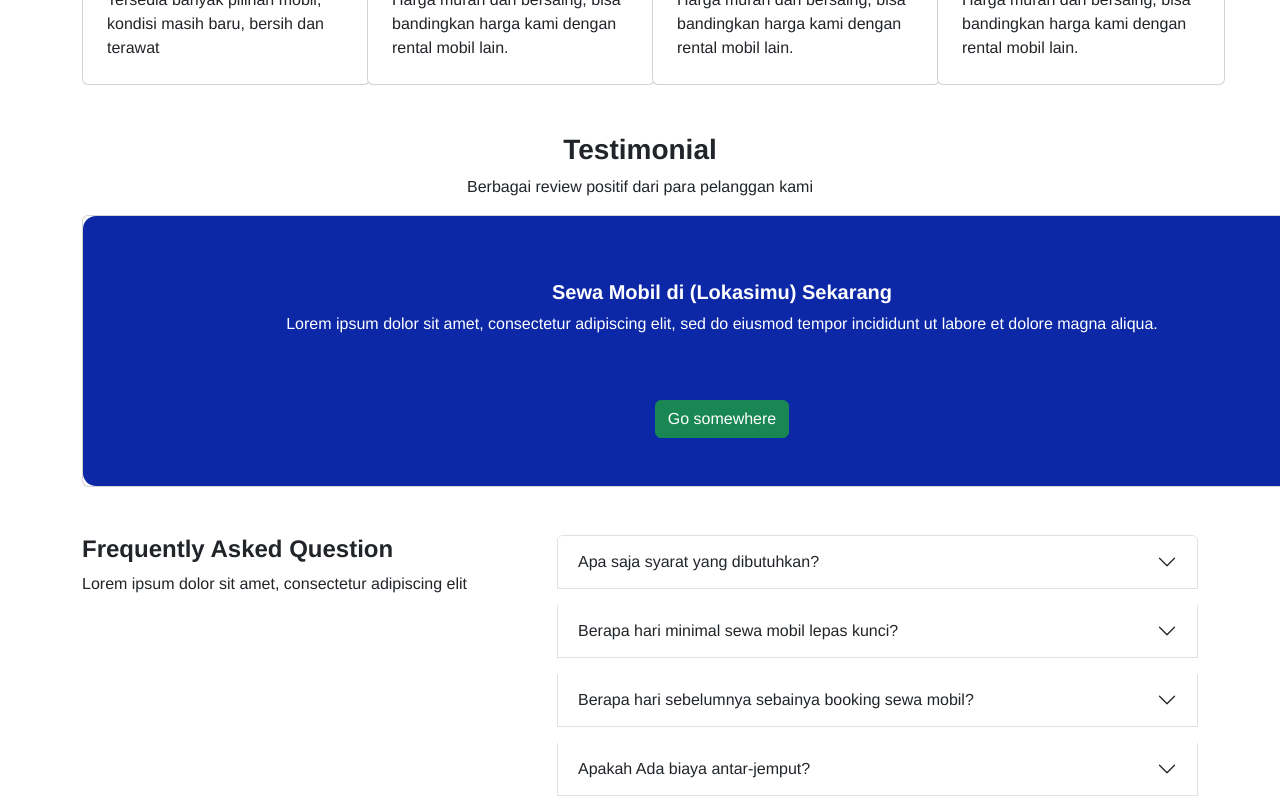
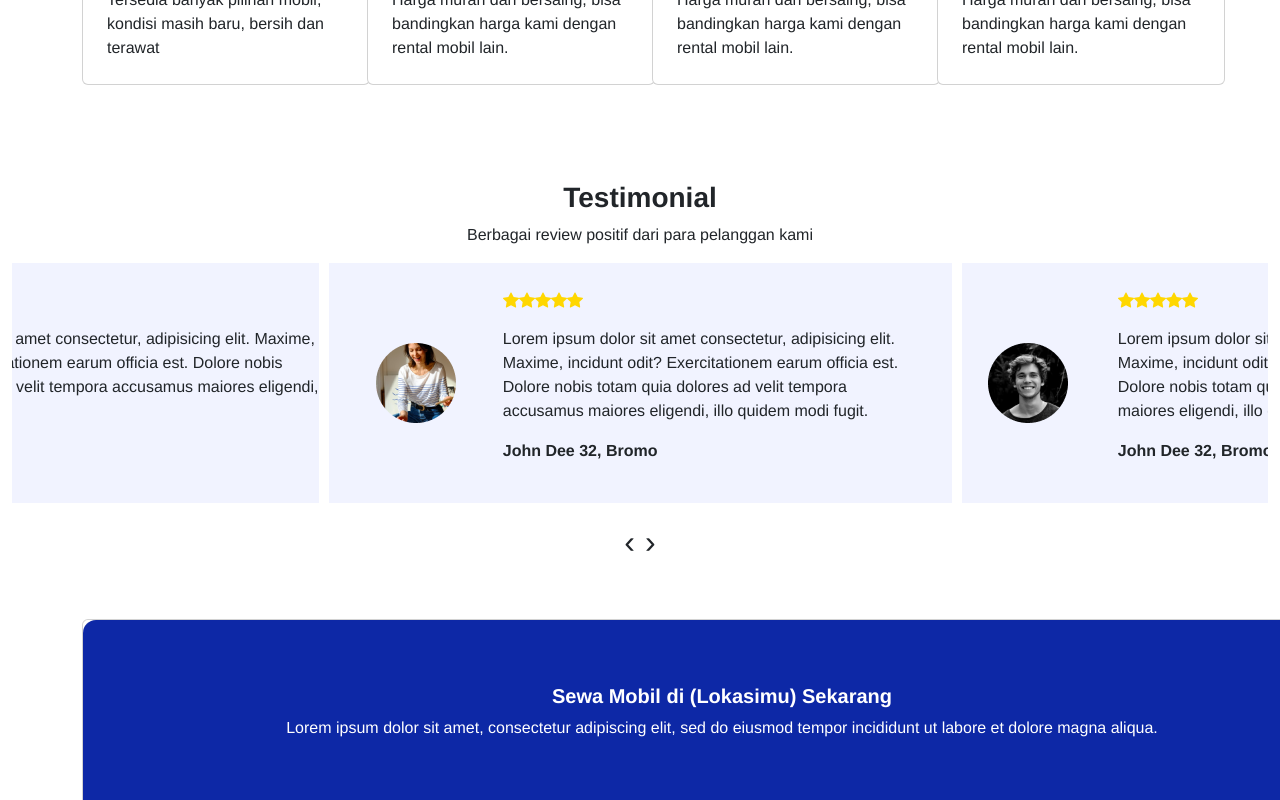
Before and after one commit to SyahriRhamadhan/Challange-7, a React (Create React App) app: page / in a window 1280 px wide. Shown: the part 1460-2260 px from the top of the page. Built offline with nearby package versions, Linux system fonts and the light colour scheme.

Commit message:
fixed caraousel

```diff
--- a/public/index.html
+++ b/public/index.html
@@ -27,6 +27,8 @@
     <script src="https://unpkg.com/feather-icons"></script>
     <link rel="stylesheet" href="https://cdn.jsdelivr.net/npm/bootstrap-icons@1.9.1/font/bootstrap-icons.css">
     <title>React App</title>
+    <script src="https://cdnjs.cloudflare.com/ajax/libs/jquery/3.6.1/jquery.min.js" integrity="sha512-aVKKRRi/Q/YV+4mjoKBsE4x3H+BkegoM/em46NNlCqNTmUYADjBbeNefNxYV7giUp0VxICtqdrbqU7iVaeZNXA==" crossorigin="anonymous" referrerpolicy="no-referrer"></script>
+    <script src="https://cdnjs.cloudflare.com/ajax/libs/OwlCarousel2/2.3.4/owl.carousel.min.js" integrity="sha512-bPs7Ae6pVvhOSiIcyUClR7/q2OAsRiovw4vAkX+zJbw3ShAeeqezq50RIIcIURq7Oa20rW2n2q+fyXBNcU9lrw==" crossorigin="anonymous" referrerpolicy="no-referrer"></script>
   </head>
   <body>
     <noscript>You need to enable JavaScript to run this app.</noscript>
--- a/src/App.js
+++ b/src/App.js
@@ -1,5 +1,6 @@
 
 import './assets/css/style.css';
+import './assets/js/style'
 import Page from './Routes/routes';
 
 function App() {
--- a/src/Page/landingpage.js
+++ b/src/Page/landingpage.js
@@ -1,5 +1,5 @@
 import React, {useEffect} from "react";
-import {Navbars, Hero, Services, Whyus, Testimonial, Banner, Footer, Faq} from "../components";
+import {Navbars, Hero, Services, Whyus, Testimonial, Banner, Footer, Faq, Owlcarousel} from "../components";
 const Home =()=>{
     useEffect(()=>{
         document.title ="BCR | Home";
@@ -14,6 +14,7 @@ const Home =()=>{
                 <Services/>
                 <Whyus/>
                 <Testimonial/>
+                <Owlcarousel/>
                 <Banner/>
                 <Faq/>
                 <Footer/>
--- a/src/assets/css/style.css
+++ b/src/assets/css/style.css
@@ -33,3 +33,31 @@
     background-color: var(--bgbanner);
     border-radius: 13px;
 }
+.icon-star{
+    color: gold;
+}
+.btn-left, .btn-right{
+    border: 1px solid black;
+    border-radius: 50%;
+    cursor: pointer;
+}
+.arrow {
+    /* position: absolute;
+    border-radius: 50%; */
+    font-size: 32px;
+    top: 90%;
+    /* border: 1px solid black; */
+  }
+
+  .arrow:hover {
+    background: var(--btngreen);
+    color: #fff;
+  }
+
+  .next {
+    right: 49%;
+  }
+
+  .prev {
+    left: 49%;
+  }
--- a/src/components/Banner.js
+++ b/src/components/Banner.js
@@ -2,7 +2,7 @@ import { Container, Card, Button } from "react-bootstrap"
 
 const Banner =()=>{
     return(
-        <Container>
+        <Container className='mt-5'>
             <Card variant='bgblue' style={{ width: '80rem', height:'17em' }} className="text-center ">
                 <Card.Body className="getting-started text-white">
                     <Card.Title className="fw-bold mt-5">Sewa Mobil di (Lokasimu) Sekarang</Card.Title>
--- a/src/components/Owlcarousel.js
+++ b/src/components/Owlcarousel.js
@@ -3,10 +3,17 @@ import "owl.carousel/dist/assets/owl.carousel.css";
 import "owl.carousel/dist/assets/owl.theme.default.css";
 import Img1 from "../assets/img/img_photo-1.png"
 import Img2 from "../assets/img/img_photo-2.png"
-import Img3 from "../assets/img/img_service.png"
+import { Col, Row, Container} from "react-bootstrap";
+import {BsFillStarFill} from "react-icons/bs";
 const Owlcarousel =()=>{
     return(
-        <OwlCarousel className="owl-theme" center={true} items="3" loop margin={10} dots={false} nav={false}
+        <Container fluid>
+            <OwlCarousel className="owl-theme owl-carousel" center={true} items="3" loop margin={10} dots={false}
+                nav
+                navText={[
+                    '<span class="arrow prev">‹</span>',
+                    '<span class="arrow next">›</span>'
+                  ]}
                 responsive={{
                     0: {
                         items: 1,
@@ -19,16 +26,70 @@ const Owlcarousel =()=>{
                     }
                 }}
             >
-                <div class='item'>
-                    <img src={Img1} alt='img corausel 1'/>
+                <div className='item px-4 body'>
+                    <Row className="  py-4 rounded-3">
+                        <Col md={3} className='my-auto'>
+                        <img src={Img1} alt='img corausel 1' className="m-auto w-auto img-user"/>
+                        </Col>
+                        <Col md className='  '>
+                            <div className="mb-3">
+                                <BsFillStarFill className="icon-star"/>
+                                <BsFillStarFill className="icon-star"/>
+                                <BsFillStarFill className="icon-star"/>
+                                <BsFillStarFill className="icon-star"/>
+                                <BsFillStarFill className="icon-star"/>
+                            </div>
+                            <p>Lorem ipsum dolor sit amet consectetur, adipisicing elit. Maxime, incidunt odit? Exercitationem earum officia est. Dolore nobis totam quia dolores ad velit tempora accusamus maiores eligendi, illo quidem modi fugit.</p>
+                            <p class="fw-bold">John Dee 32, Bromo</p>
+                        </Col>
+                    </Row>
                 </div>
-                <div class='item'>
-                    <img src={Img2} alt='img corausel 2'/>
+                <div className='item pe-4 body'>
+                    <Row className="  py-4 rounded-3">
+                        <Col md={3} className='my-auto'>
+                        <img src={Img2} alt='img corausel 2' className="m-auto w-auto img-user"/>
+                        </Col>
+                        <Col md className='  '>
+                            <div className="mb-3">
+                                <BsFillStarFill className="icon-star"/>
+                                <BsFillStarFill className="icon-star"/>
+                                <BsFillStarFill className="icon-star"/>
+                                <BsFillStarFill className="icon-star"/>
+                                <BsFillStarFill className="icon-star"/>
+                            </div>
+                            <p>Lorem ipsum dolor sit amet consectetur, adipisicing elit. Maxime, incidunt odit? Exercitationem earum officia est. Dolore nobis totam quia dolores ad velit tempora accusamus maiores eligendi, illo quidem modi fugit.</p>
+                            <p class="fw-bold">John Dee 32, Bromo</p>
+                        </Col>
+                    </Row>
                 </div>
-                <div class='item'>
-                    <img src={Img3} alt='img corausel 3'/>
+                <div className='item body'>
+                    <Row className="  py-4 rounded-3">
+                        <Col md={3} className='my-auto'>
+                        <img src={Img1} alt='img corausel 3' className="m-auto w-auto img-user"/>
+                        </Col>
+                        <Col md className='  '>
+                            <div className="mb-3">
+                                <BsFillStarFill className="icon-star"/>
+                                <BsFillStarFill className="icon-star"/>
+                                <BsFillStarFill className="icon-star"/>
+                                <BsFillStarFill className="icon-star"/>
+                                <BsFillStarFill className="icon-star"/>
+                            </div>
+                            <p>Lorem ipsum dolor sit amet consectetur, adipisicing elit. Maxime, incidunt odit? Exercitationem earum officia est. Dolore nobis totam quia dolores ad velit tempora accusamus maiores eligendi, illo quidem modi fugit.</p>
+                            <p class="fw-bold">John Dee 32, Bromo</p>
+                        </Col>
+                    </Row>
                 </div>
             </OwlCarousel>
+            {/* <div className="w-auto m-auto bg-info">
+                <Row>
+                    <Col className="text-center">
+                        <Button className="mx-1 "> <BsChevronLeft className="btn-left"/></Button>
+                        <Button className="mx-1 "> <BsChevronRight className="btn-right"/></Button>
+                    </Col>
+                </Row>
+            </div> */}
+        </Container>
     )
 }
 export default Owlcarousel
--- a/src/components/Testimonial.js
+++ b/src/components/Testimonial.js
@@ -1,7 +1,7 @@
 import { Container, Row } from "react-bootstrap"
 const Testimonial = ()=>{
     return(
-        <Container id='testimonial'>
+        <Container className='mt-5' id='testimonial'>
             <Row>
                 <div className="col-md text-center">
                     <h3 className="fw-bold">Testimonial</h3>
--- a/src/components/index.js
+++ b/src/components/index.js
@@ -6,4 +6,5 @@ import Testimonial from "./Testimonial"
 import Banner from "./Banner"
 import Footer from "./Footer"
 import Faq from "./Faq"
-export {Navbars, Hero, Services, Whyus, Testimonial, Banner, Footer, Faq}
+import Owlcarousel from "./Owlcarousel"
+export {Navbars, Hero, Services, Whyus, Testimonial, Banner, Footer, Faq, Owlcarousel}
```
Also changed, not shown: src/assets/js/style.js (added, +10 -0 lines).
